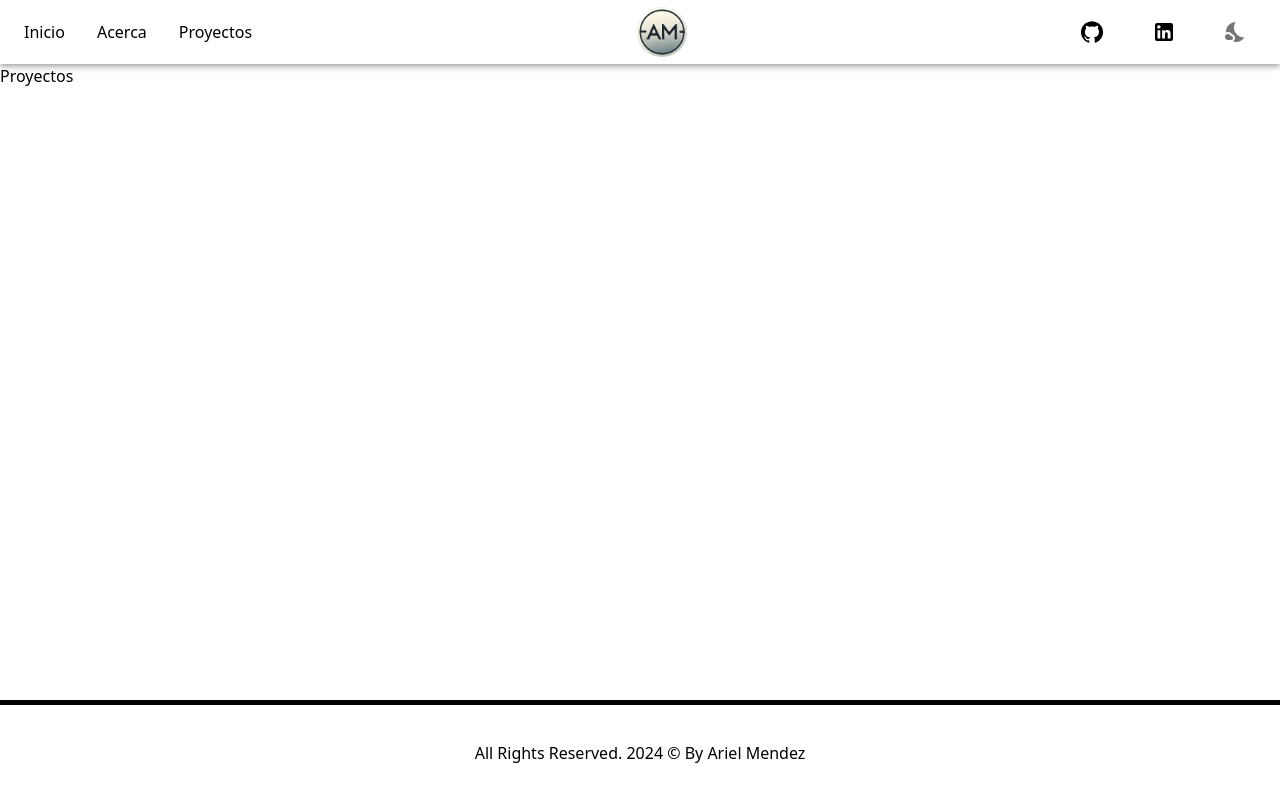
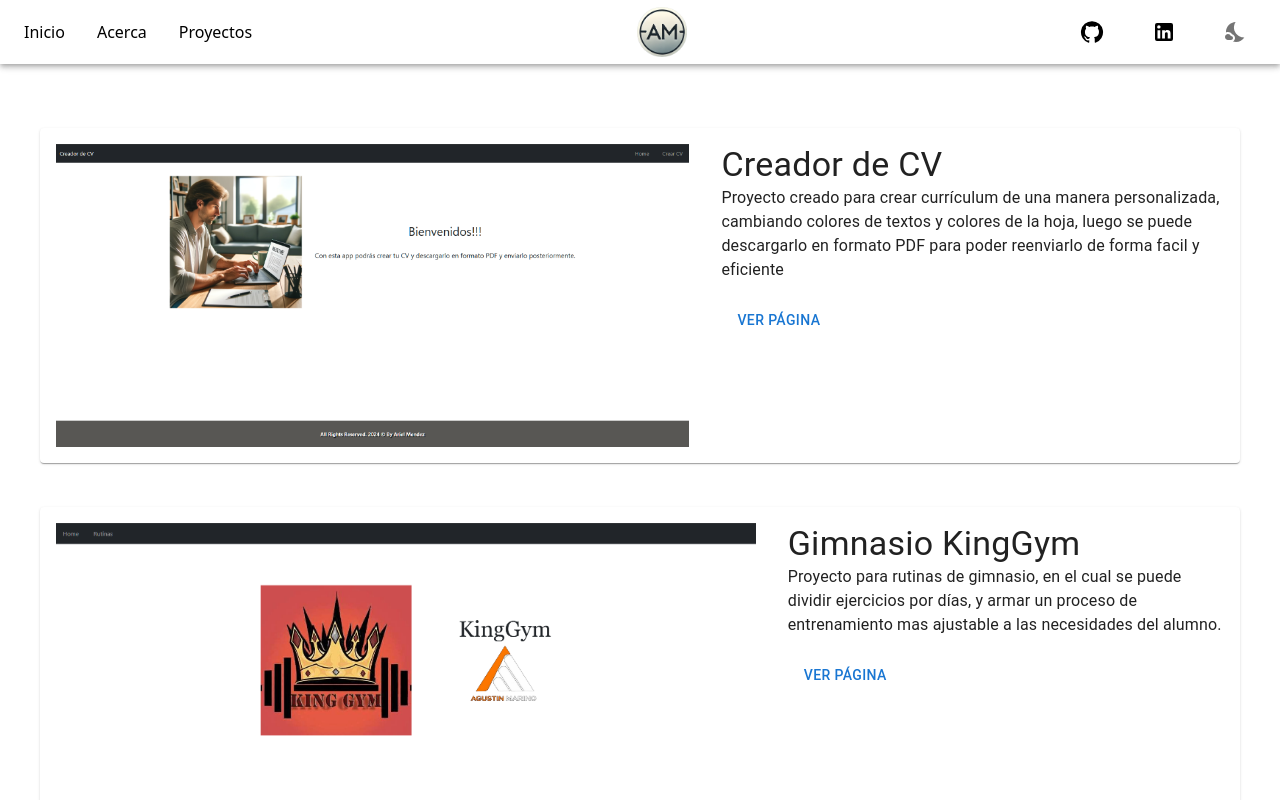
Before and after one commit to arielmendezdev/Portfolio, a Next.js app: page /proyectos in a window 1280 px wide. Shown: the top 800 px of the page. Built offline with nearby package versions, Linux system fonts and the light colour scheme.

Commit message:
Agregado de proyectos

```diff
--- a/src/app/proyectos/page.jsx
+++ b/src/app/proyectos/page.jsx
@@ -1,5 +1,37 @@
+import { pages } from "@/complementos/pages";
+import { Button } from "@mui/material";
+import Card from "@mui/material/Card";
+import CardActions from "@mui/material/CardActions";
+import CardContent from "@mui/material/CardContent";
+import Typography from "@mui/material/Typography";
+import Image from "next/image";
+import Link from "next/link";
+
 export default function Proyectos() {
   return (
-    <div>Proyectos</div>
-  )
+    <div className="flex justify-center flex-col mx-10 gap-11 mt-16">
+      {pages.map((proyect, index) => {
+        return (
+          <Card key={index} className="flex">
+            <CardContent>
+              <Image src={proyect.img} alt="image"/>
+            </CardContent>
+            <CardContent>
+              <Typography variant="h4">{proyect.name}</Typography>
+              <Typography component="div">{proyect.text}</Typography>
+              <Typography
+                sx={{ color: "text.secondary", mb: 1.5 }}
+              ></Typography>
+              <Typography variant="body2"></Typography>
+              <CardActions>
+                <Link href={proyect.to}>
+                  <Button>Ver página</Button>
+                </Link>
+              </CardActions>
+            </CardContent>
+          </Card>
+        );
+      })}
+    </div>
+  );
 }
--- /dev/null
+++ b/src/complementos/pages.js
@@ -0,0 +1,19 @@
+import imagenPageCv from '../assets/images/imagenPageCv.png';
+import imagenGym from '../assets/images/imagenGym.png';
+
+export const pages = [
+  {
+    name: "Creador de CV",
+    title: "",
+    to: "https://cv-ariel-blue.vercel.app",
+    text: "Proyecto creado para crear currículum de una manera personalizada, cambiando colores de textos y colores de la hoja, luego se puede descargarlo en formato PDF para poder reenviarlo de forma facil y eficiente",
+    img: imagenPageCv,
+  },
+  {
+    name: "Gimnasio KingGym",
+    title: "",
+    to: "https://rutinas-five.vercel.app",
+    text: "Proyecto para rutinas de gimnasio, en el cual se puede dividir ejercicios por días, y armar un proceso de entrenamiento mas ajustable a las necesidades del alumno.",
+    img: imagenGym,
+  },
+];
```
Also changed, not shown: src/assets/images/ImagenGym.png (added), src/assets/images/imagenPageCv.png (added).
